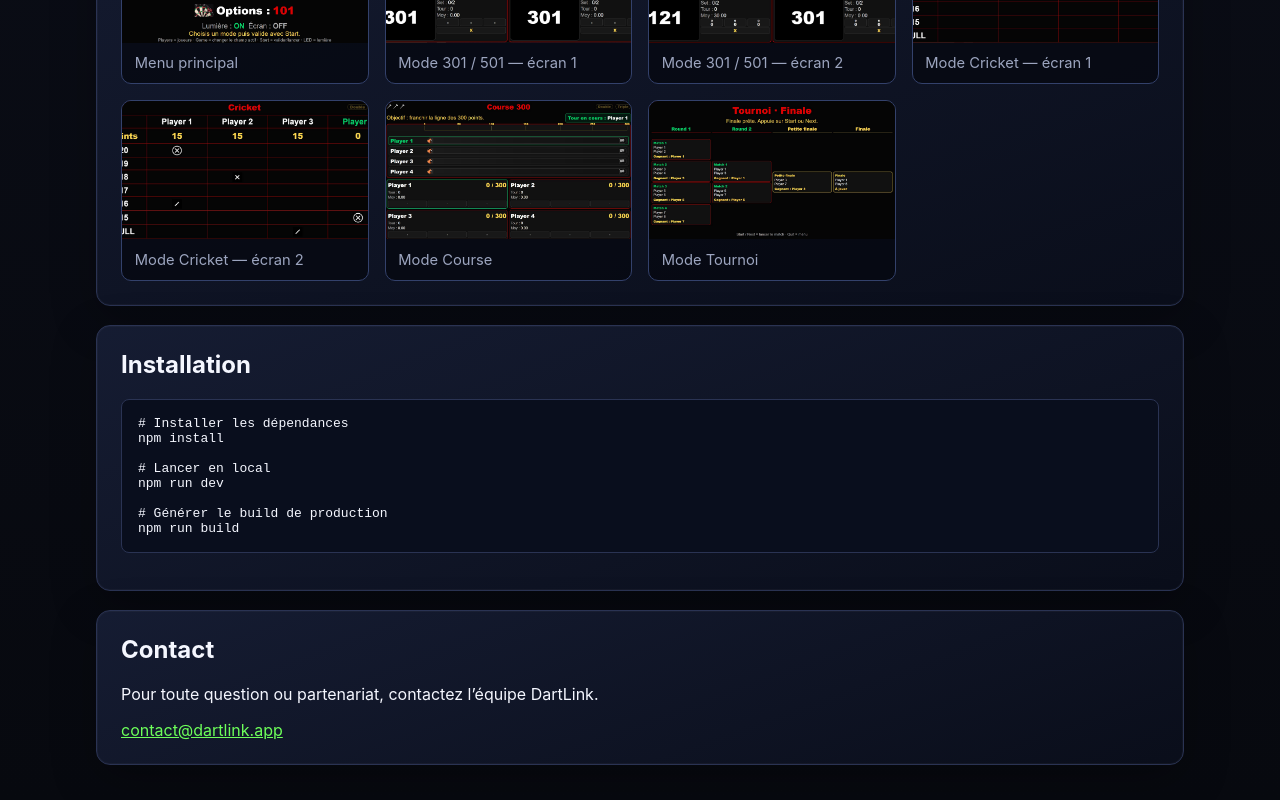
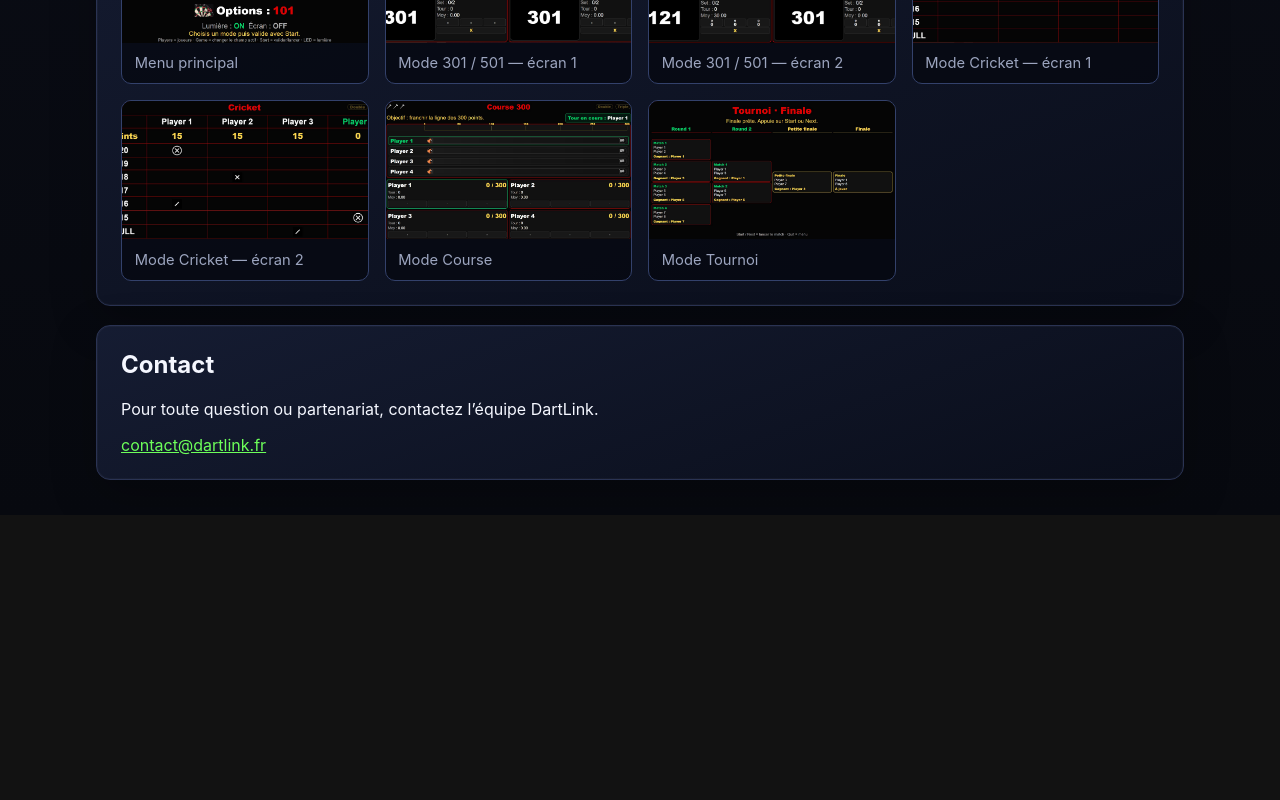
Before and after one commit to DartLink180/WebSite, a React (Vite) app: page / in a window 1280 px wide. Shown: the part 1604-2404 px from the top of the page. After the commit the page ends 2119 px from the top, so only its background shows below. Built offline with nearby package versions, Linux system fonts and the light colour scheme.

Commit message:
Retire la section installation et met à jour l'email de contact

```diff
--- a/src/App.jsx
+++ b/src/App.jsx
@@ -6,7 +6,6 @@ const navItems = [
   'Modes de jeu',
   'Matériel',
   'Captures d’écran',
-  'Installation',
   'Contact',
 ];
 
@@ -146,15 +145,10 @@ function App() {
           </div>
         </section>
 
-        <section id="installation" className="panel">
-          <h2>Installation</h2>
-          <pre>{`# Installer les dépendances\nnpm install\n\n# Lancer en local\nnpm run dev\n\n# Générer le build de production\nnpm run build`}</pre>
-        </section>
-
         <section id="contact" className="panel contact">
           <h2>Contact</h2>
           <p>Pour toute question ou partenariat, contactez l’équipe DartLink.</p>
-          <a href="mailto:contact@dartlink.app">contact@dartlink.app</a>
+          <a href="mailto:contact@dartlink.fr">contact@dartlink.fr</a>
         </section>
       </main>
       {activeShot && (
```
